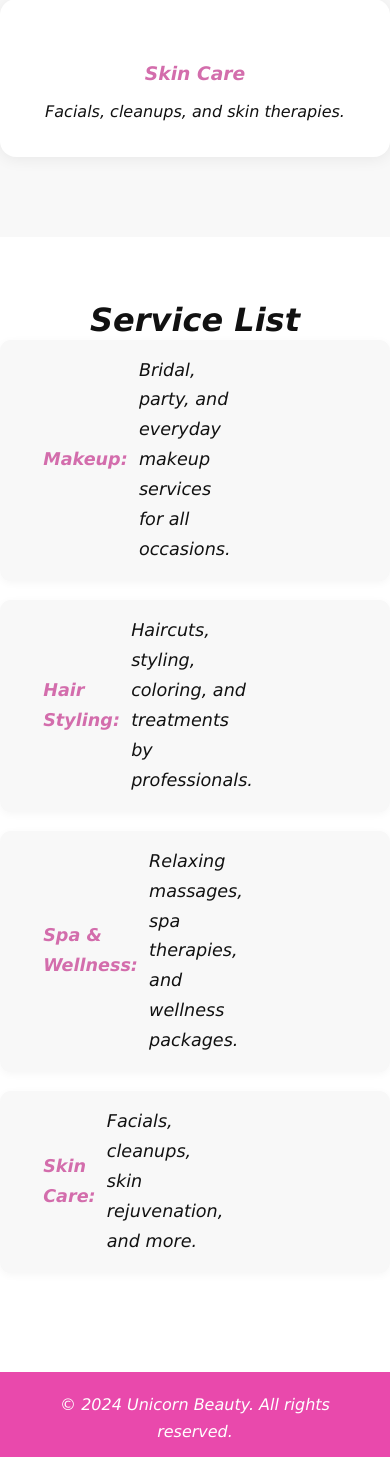
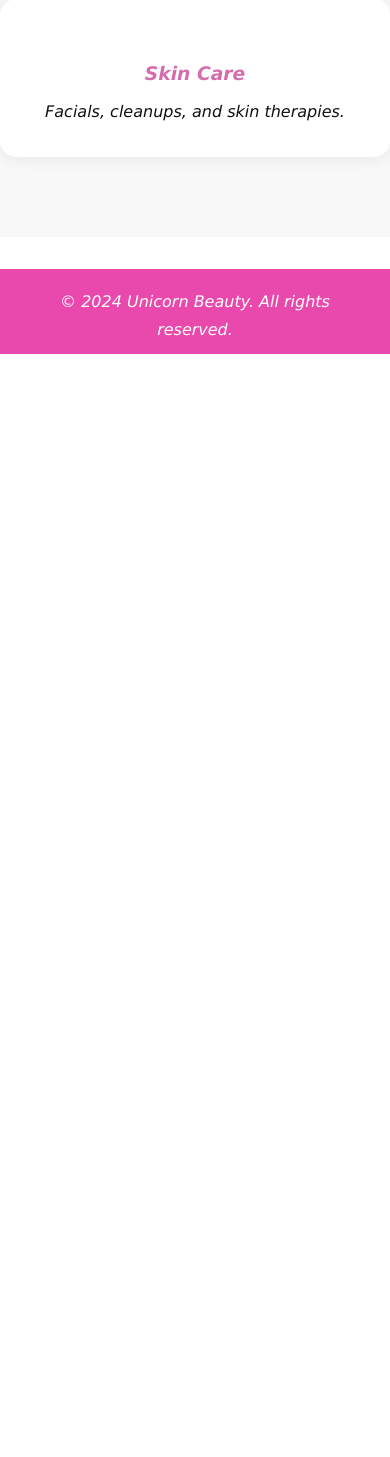
Before and after one commit to deepanjali-pal/unicorn_beauty, a PHP site: page / in a window 390 px wide. Shown: the part 3436-4893 px from the top of the page. After the commit the page ends 3790 px from the top, so only its background shows below. Run offline with PHP 8.4, Linux system fonts and the light colour scheme; some libraries are stand-ins or nearby versions; some web fonts are replaced.

Commit message:
Refactor index.html to improve navigation links and remove the obsolete Service.html file. Enhance service list styling in style.css for better layout and responsiveness.

```diff
--- a/index.html
+++ b/index.html
@@ -15,10 +15,10 @@
                 <div>Hair & Beauty</div>
             </a>
             <ul class="navlist" id="navlist">
-                <li><a href="#home">Home</a></li>
-                <li><a href="#shop">Shop</a></li>
+                <li><a href="index.html">Home</a></li>
+                <li><a href="index.html#shop">Shop</a></li>
                 <li><a href="about.html">About</a></li>
-                <li><a href="#services">Services</a></li>
+                <li><a href="service-list.html">Services</a></li>
                 <li><a href="booking.html">Booking</a></li>
                 <li><a href="feedback.html">Feedback</a></li>
             </ul>
@@ -99,50 +99,6 @@
             </div>
         </div>
     </section>
-    <!-- Service List Section -->
-    <section class="service-list" id="service-list">
-        <div class="title">
-            <h2>Service List</h2>
-        </div>
-        <ul class="service-list-ul">
-            <li class="service-item" tabindex="0">
-                <span class="lnr lnr-magic-wand"></span> <strong>Makeup:</strong> Bridal, party, and everyday makeup services for all occasions.
-                <ul class="sub-services">
-                    <li>Bridal Makeup</li>
-                    <li>Party Makeup</li>
-                    <li>Everyday/Natural Makeup</li>
-                    <li>Eye Makeup</li>
-                </ul>
-            </li>
-            <li class="service-item" tabindex="0">
-                <span class="lnr lnr-cut"></span> <strong>Hair Styling:</strong> Haircuts, styling, coloring, and treatments by professionals.
-                <ul class="sub-services">
-                    <li>Haircut & Trimming</li>
-                    <li>Hair Coloring</li>
-                    <li>Hair Spa</li>
-                    <li>Hair Straightening/Curling</li>
-                </ul>
-            </li>
-            <li class="service-item" tabindex="0">
-                <span class="lnr lnr-leaf"></span> <strong>Spa & Wellness:</strong> Relaxing massages, spa therapies, and wellness packages.
-                <ul class="sub-services">
-                    <li>Full Body Massage</li>
-                    <li>Head & Shoulder Massage</li>
-                    <li>Body Scrub</li>
-                    <li>Detox Treatments</li>
-                </ul>
-            </li>
-            <li class="service-item" tabindex="0">
-                <span class="lnr lnr-brush"></span> <strong>Skin Care:</strong> Facials, cleanups, skin rejuvenation, and more.
-                <ul class="sub-services">
-                    <li>Facials</li>
-                    <li>Cleanups</li>
-                    <li>Anti-Aging Treatments</li>
-                    <li>Acne Treatments</li>
-                </ul>
-            </li>
-        </ul>
-    </section>
     <footer>
         <div class="container">
             <p>&copy; 2024 Unicorn Beauty. All rights reserved.</p>
--- a/style.css
+++ b/style.css
@@ -520,29 +520,112 @@ footer {
     padding: 2rem 0 3rem 0;
 }
 .service-list-ul {
-    max-width: 600px;
+    display: grid;
+    grid-template-columns: repeat(2, 1fr);
+    gap: 2.5rem 2rem;
+    max-width: 950px;
     margin: 0 auto;
     padding: 0;
     list-style: none;
+}
+@media (max-width: 800px) {
+    .service-list-ul {
+        grid-template-columns: 1fr;
+        gap: 1.2rem;
+    }
+}
+.service-item {
+    cursor: pointer;
+    position: relative;
+    background: #f8f8f8;
+    border-radius: 1.2rem;
+    padding: 2rem 1.5rem 1.2rem 1.5rem;
+    box-shadow: 0 2px 16px rgba(233,73,172,0.07);
+    margin-bottom: 0;
+    transition: box-shadow 0.2s, background 0.2s, transform 0.2s;
+    display: block;
+    min-height: 180px;
     text-align: left;
 }
-.service-list-ul li {
-    font-size: 1.1rem;
-    margin-bottom: 1.2rem;
-    background: #f8f8f8;
-    border-radius: 0.7rem;
-    padding: 1rem 1.5rem;
-    box-shadow: 0 2px 8px rgba(0,0,0,0.04);
+.service-item:hover, .service-item:focus, .service-item.active {
+    box-shadow: 0 6px 24px rgba(233,73,172,0.13);
+    background: #ffe6fa;
+    transform: translateY(-4px) scale(1.02);
+    transition: background 0.3s, transform 0.2s;
+}
+.sub-services {
+    width: 100%;
+    margin-top: 1.2rem;
+    background: #ffe6fa;
+    border-radius: 0.8rem;
+    box-shadow: 0 2px 8px rgba(233,73,172,0.07);
+    padding: 1rem 0.5rem 1rem 0.5rem;
+    display: block;
+    box-sizing: border-box;
+}
+.service-item.active .sub-services {
+    max-height: 400px;
+    padding: 1rem 0.5rem 1rem 0.5rem;
+    background: #ffe6fa;
+    margin-top: 1.2rem;
+    box-shadow: 0 2px 8px rgba(233,73,172,0.07);
+}
+.sub-services li {
+    color: #e949ac;
+    font-weight: 500;
+    font-size: 1rem;
+    background: #fff;
+    border-radius: 0.6rem;
+    padding: 0.7rem 1rem 0.7rem 1rem;
+    margin: 0.5rem 0;
+    box-shadow: 0 1px 4px rgba(233,73,172,0.04);
+    width: 100%;
     display: flex;
-    align-items: center;
-    gap: 0.7rem;
+    flex-direction: column;
+    align-items: stretch;
+    gap: 0.5rem;
+    box-sizing: border-box;
+    word-break: break-word;
+    overflow-wrap: anywhere;
 }
-.service-list-ul li span {
-    font-size: 1.5rem;
-    color: #e949ac;
+.book-service-btn {
+    margin: 0.3rem 0 0 0;
+    background: #e949ac;
+    color: #fff;
+    border: none;
+    border-radius: 1.2rem;
+    padding: 0.5rem 1.5rem;
+    font-size: 1rem;
+    font-weight: 600;
+    cursor: pointer;
+    transition: background 0.2s, transform 0.2s;
+    box-shadow: 0 1px 4px rgba(233,73,172,0.08);
+    display: block;
+    width: 100%;
+    box-sizing: border-box;
 }
-.service-list-ul li strong {
-    color: #d36dac;
+.book-service-btn:hover, .book-service-btn:focus {
+    background: #d36dac;
+    transform: scale(1.05);
+}
+@media (max-width: 600px) {
+    .service-list-ul {
+        gap: 1rem;
+    }
+    .service-item {
+        padding: 1.2rem 0.7rem 1rem 0.7rem;
+    }
+    .sub-services {
+        padding: 0.7rem 0.2rem 0.7rem 0.2rem;
+    }
+    .sub-services li {
+        font-size: 1.05rem;
+        padding: 0.7rem 0.7rem 0.7rem 0.7rem;
+    }
+    .book-service-btn {
+        width: 100%;
+        font-size: 1.1rem;
+    }
 }
 
 .feedback {
@@ -664,31 +747,51 @@ footer {
     box-shadow: 0 2px 8px rgba(0,0,0,0.04);
     margin-bottom: 1.2rem;
     transition: box-shadow 0.2s, background 0.2s;
+    display: block;
 }
-.service-item:hover, .service-item:focus {
+.service-item:hover, .service-item:focus, .service-item.active {
     box-shadow: 0 4px 16px rgba(233,73,172,0.10);
-    background: #fff0fa;
+    background: #ffe6fa;
+    transition: background 0.3s;
 }
 .sub-services {
     max-height: 0;
     overflow: hidden;
-    transition: max-height 0.4s cubic-bezier(0.4,0,0.2,1);
-    margin-top: 0.5rem;
-    margin-left: 2.2rem;
-    background: #fff;
+    transition: max-height 0.4s cubic-bezier(0.4,0,0.2,1), padding 0.3s;
+    margin-top: 0;
+    margin-left: 0;
+    background: transparent;
     border-radius: 0.5rem;
-    box-shadow: 0 2px 8px rgba(233,73,172,0.07);
-    padding: 0 1rem;
+    box-shadow: none;
+    padding: 0 0;
+    width: 100%;
+    display: block;
 }
 .service-item.active .sub-services {
     max-height: 300px;
-    padding: 0.7rem 1rem 0.7rem 1rem;
+    padding: 0.7rem 0 0.7rem 2.2rem;
+    background: #fff0fa;
+    margin-top: 0.7rem;
+    box-shadow: 0 2px 8px rgba(233,73,172,0.07);
 }
 .sub-services li {
     color: #e949ac;
     font-weight: 500;
     margin-bottom: 0.3rem;
     font-size: 1rem;
+    background: #fff;
+    border-radius: 0.4rem;
+    padding: 0.5rem 1rem;
+    margin-left: 0;
+    margin-right: 0;
+    margin-top: 0.3rem;
+    box-shadow: 0 1px 4px rgba(233,73,172,0.04);
+    width: fit-content;
+    min-width: 160px;
+    display: flex;
+    flex-direction: column;
+    align-items: flex-start;
+    gap: 0.3rem;
 }
 .service-item strong {
     color: #d36dac;
@@ -699,3 +802,36 @@ footer {
     color: #e949ac;
     margin-right: 0.5rem;
 }
+
+.book-service-btn {
+    margin-left: 0;
+    margin-top: 0.3rem;
+    background: #e949ac;
+    color: #fff;
+    border: none;
+    border-radius: 1.2rem;
+    padding: 0.4rem 1.2rem;
+    font-size: 1rem;
+    font-weight: 600;
+    cursor: pointer;
+    transition: background 0.2s, transform 0.2s;
+    box-shadow: 0 1px 4px rgba(233,73,172,0.08);
+    display: inline-block;
+}
+.book-service-btn:hover, .book-service-btn:focus {
+    background: #d36dac;
+    transform: scale(1.05);
+}
+@media (max-width: 600px) {
+    .book-service-btn {
+        display: block;
+        width: 100%;
+        margin: 0.5rem 0 0 0;
+        font-size: 1.1rem;
+    }
+    .sub-services li {
+        display: flex;
+        flex-direction: column;
+        align-items: flex-start;
+    }
+}
```
Also changed, not shown: Service.html (deleted, +0 -14 lines), service-list.html (added, +82 -0 lines).
